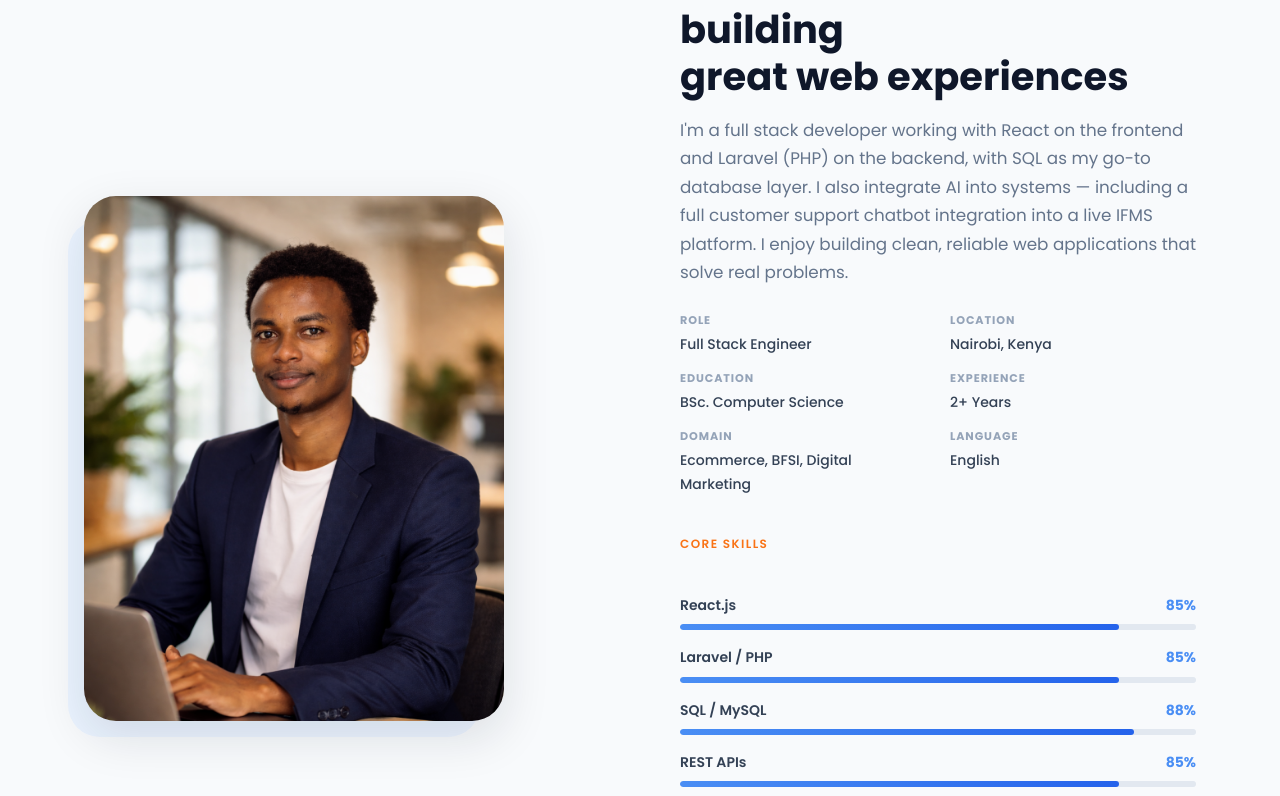
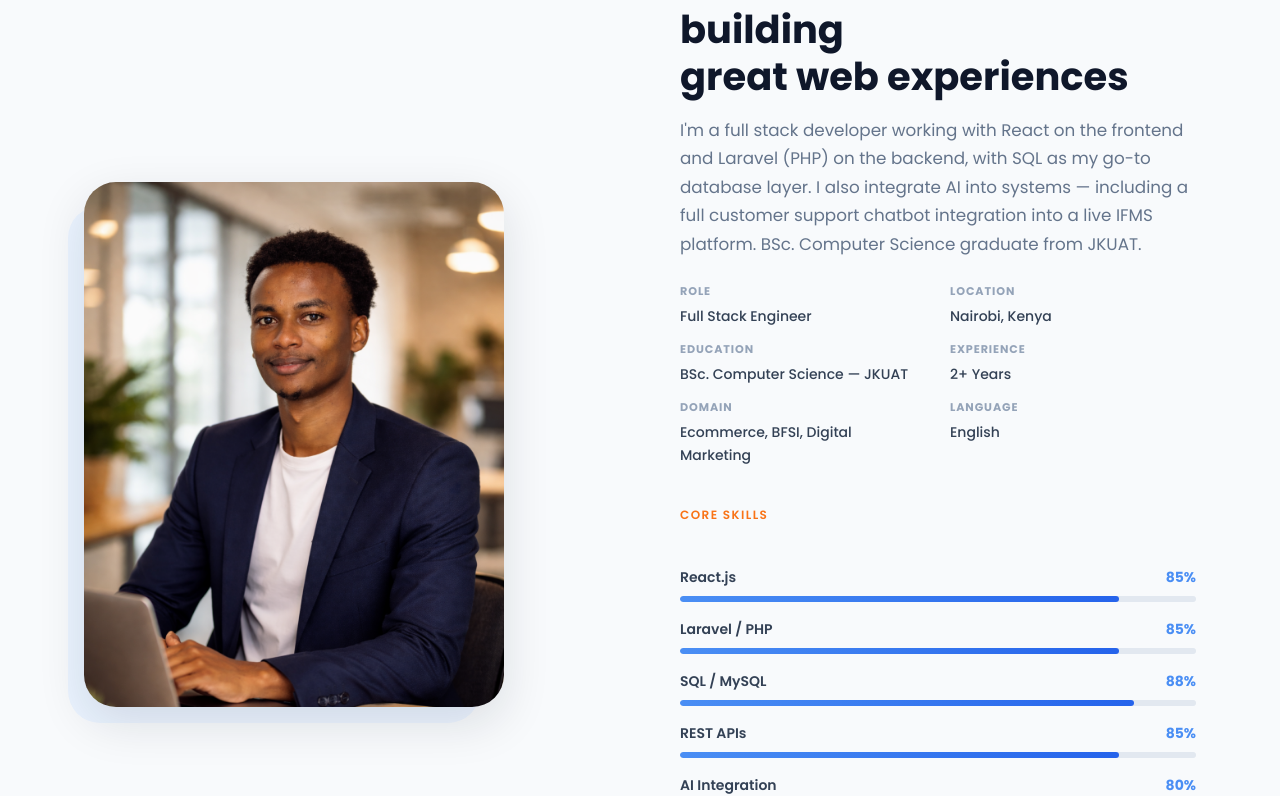
Before and after one commit to GachiriMwangi/gachirimwangi.github.io, a React (Vite) app: page / in a window 1280 px wide. Shown: the part 968-1764 px from the top of the page. Built offline with nearby package versions, Linux system fonts and the light colour scheme.

Commit message:
Updated the different sections with a bit more data.

```diff
--- a/src/components/About.jsx
+++ b/src/components/About.jsx
@@ -40,7 +40,7 @@ export default function About() {
               </div>
               <div className="about__info-item">
                 <strong>Education</strong>
-                <span>BSc. Computer Science</span>
+                <span>BSc. Computer Science — JKUAT</span>
               </div>
               <div className="about__info-item">
                 <strong>Experience</strong>
--- a/src/components/ResumeCV.jsx
+++ b/src/components/ResumeCV.jsx
@@ -6,7 +6,7 @@ const highlights = [
   'Laravel (PHP) on the backend — clean MVC architecture and REST APIs',
   'SQL / MySQL as the primary database layer',
   'AI integration experience — built a full customer support chatbot into a live IFMS system',
-  'Currently pursuing BSc. Computer Science at JKUAT',
+  'BSc. Computer Science graduate — Jomo Kenyatta University of Agriculture & Technology',
 ]
 
 export default function ResumeCV() {
--- a/src/data.js
+++ b/src/data.js
@@ -13,7 +13,7 @@ export const personal = {
   firstName: 'Gachiri',
   role: 'Full Stack Engineer',
   tagline: 'React on the frontend. Laravel on the backend. AI where it matters.',
-  bio: "I'm a full stack developer working with React on the frontend and Laravel (PHP) on the backend, with SQL as my go-to database layer. I also integrate AI into systems — including a full customer support chatbot integration into a live IFMS platform. I enjoy building clean, reliable web applications that solve real problems.",
+  bio: "I'm a full stack developer working with React on the frontend and Laravel (PHP) on the backend, with SQL as my go-to database layer. I also integrate AI into systems — including a full customer support chatbot integration into a live IFMS platform. BSc. Computer Science graduate from JKUAT.",
   location: 'Nairobi, Kenya',
   email: 'gachirimwangi2021@gmail.com',
   phone: '+254 112 211 691',
@@ -51,7 +51,7 @@ export const journey = [
     date: '2021 – 2025',
     title: 'BSc. Computer Science',
     institution: 'Jomo Kenyatta University of Agriculture & Technology',
-    description: 'Studying core computer science fundamentals: algorithms, data structures, software engineering, databases and networks.',
+    description: 'Graduated with a Bachelor of Science in Computer Science. Studied core fundamentals including algorithms, data structures, software engineering, databases and networks.',
   },
   {
     type: 'education',
@@ -91,24 +91,24 @@ export const projects = [
 
 export const testimonials = [
   {
-    name: 'Client Name',
-    role: 'CEO, Company Name',
-    text: 'Gachiri delivered our project ahead of schedule with exceptional attention to detail. The website he built for us has significantly improved our online presence.',
-    avatar: null,
-    initials: 'CN',
+    name: 'Isaac Murimi',
+    role: 'CEO, Isawil Contractors and Traders',
+    text: 'Gachiri delivered our construction management system ahead of schedule with exceptional attention to detail. The system has streamlined how we manage our projects and has made a real difference to our operations.',
+    avatar: null, // replace with image import from assets when ready
+    initials: 'IM',
   },
   {
-    name: 'Colleague Name',
-    role: 'Senior Engineer, Tech Company',
-    text: 'Working alongside Gachiri was a great experience. He brings strong problem-solving skills and communicates clearly throughout the project.',
-    avatar: null,
-    initials: 'CN',
+    name: 'Rachel Mwangi',
+    role: 'Founder, Kijani Galleries',
+    text: 'Gachiri built us a fully functional, responsive website that we now use to run our business and connect with clients daily. He understood exactly what we needed and delivered a polished product we are proud of.',
+    avatar: null, // replace with image import from assets when ready
+    initials: 'RM',
   },
   {
-    name: 'Client Name',
-    role: 'Founder, Startup',
-    text: 'Highly recommend Gachiri for any web development work. He understood our requirements quickly and produced clean, maintainable code.',
-    avatar: null,
-    initials: 'CN',
+    name: 'Pauline Mburu',
+    role: 'Founder, Bloom Beauty and Essentials',
+    text: 'Gachiri built a system to manage and run my beauty business, and handled our SEO work that has helped us grow our visibility and reach more customers. Highly recommend him for any web development work.',
+    avatar: null, // replace with image import from assets when ready
+    initials: 'PB',
   },
 ]
```
